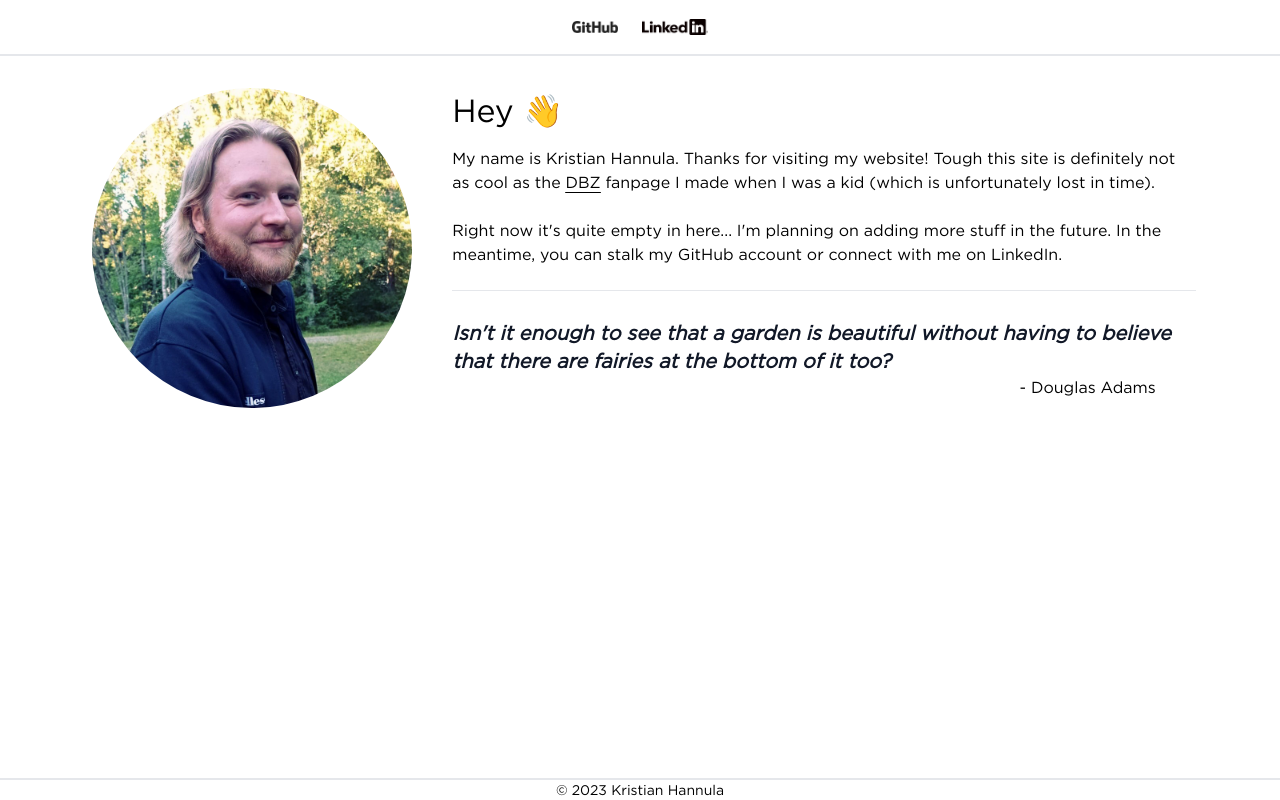
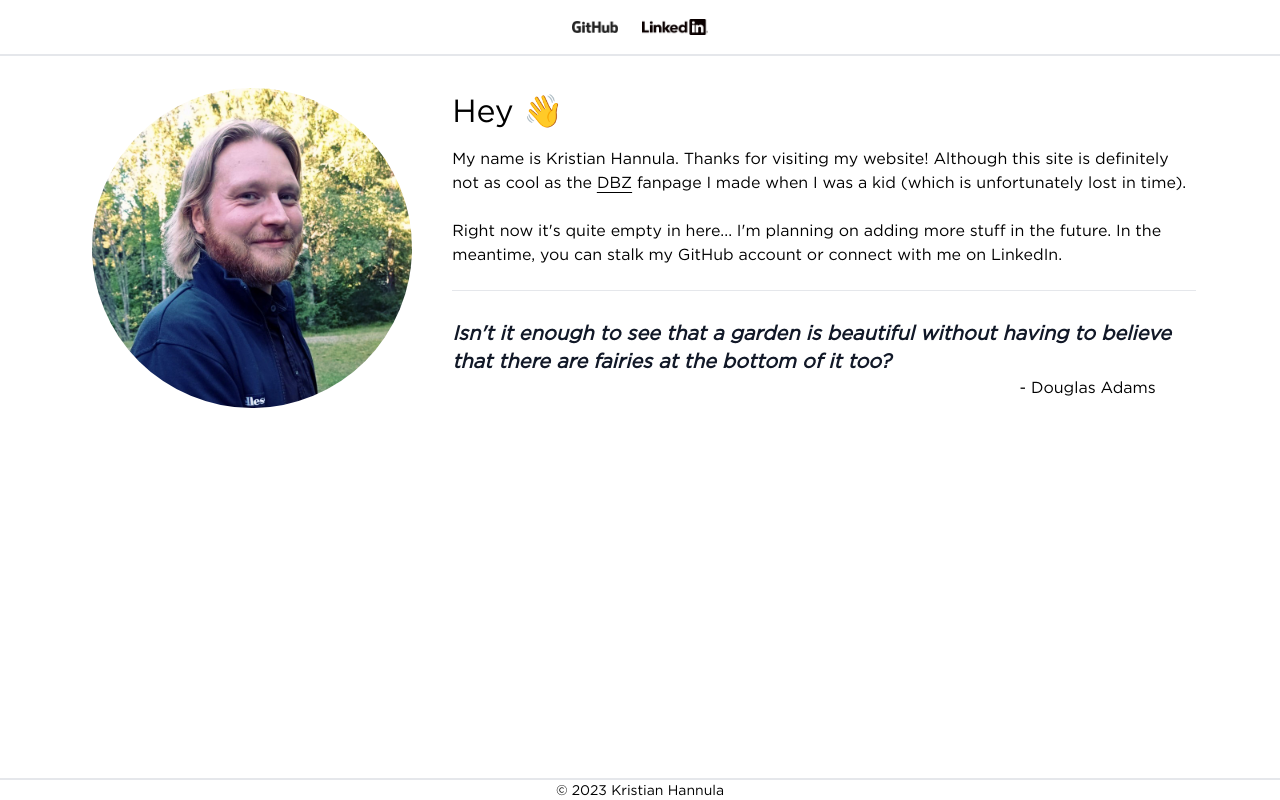
Before and after one commit to khan5ula/homepage, a React (Vite) app: page / in a window 1280 px wide. Built offline with nearby package versions, Linux system fonts and the light colour scheme; the HTML template or start-up script is replaced by a standard one.

Commit message:
another typo

```diff
--- a/src/components/FrontPageText.tsx
+++ b/src/components/FrontPageText.tsx
@@ -2,7 +2,7 @@ const FrontPageText = () => (
   <div className="mx-10 text-base max-w-prose mt-10 md:mt-0">
     <h1 className="mb-6 mt-6 text-center md:text-left">Hey 👋</h1>
     <p>
-      My name is Kristian Hannula. Thanks for visiting my website! Tough this
+      My name is Kristian Hannula. Thanks for visiting my website! Although this
       site is definitely not as cool as the{' '}
       <span className="underline underline-offset-4 hover:decoration-1">
         <a href="https://en.wikipedia.org/wiki/Dragon_Ball_(manga)">DBZ</a>
```
Also changed, not shown: 1 other file (tests, documents, lock files or other folders).
